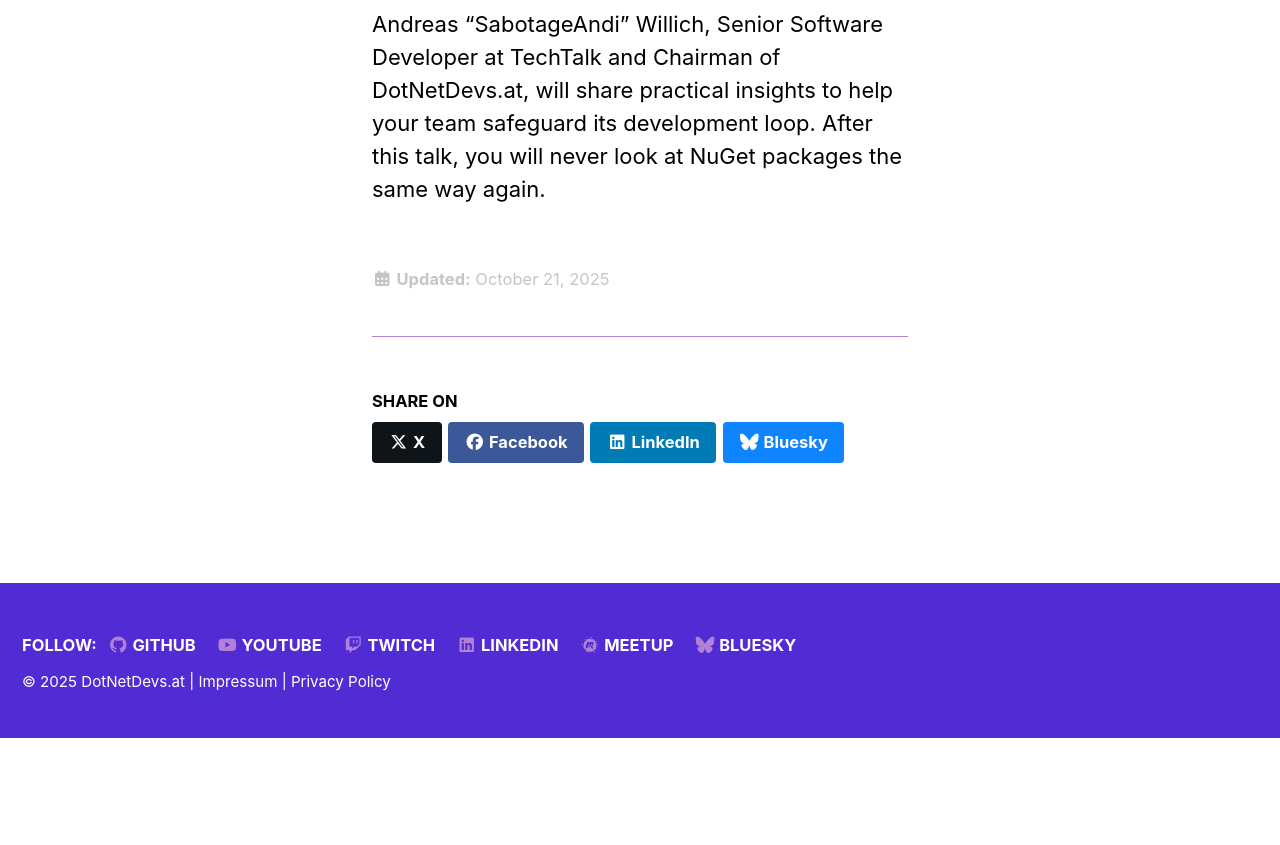
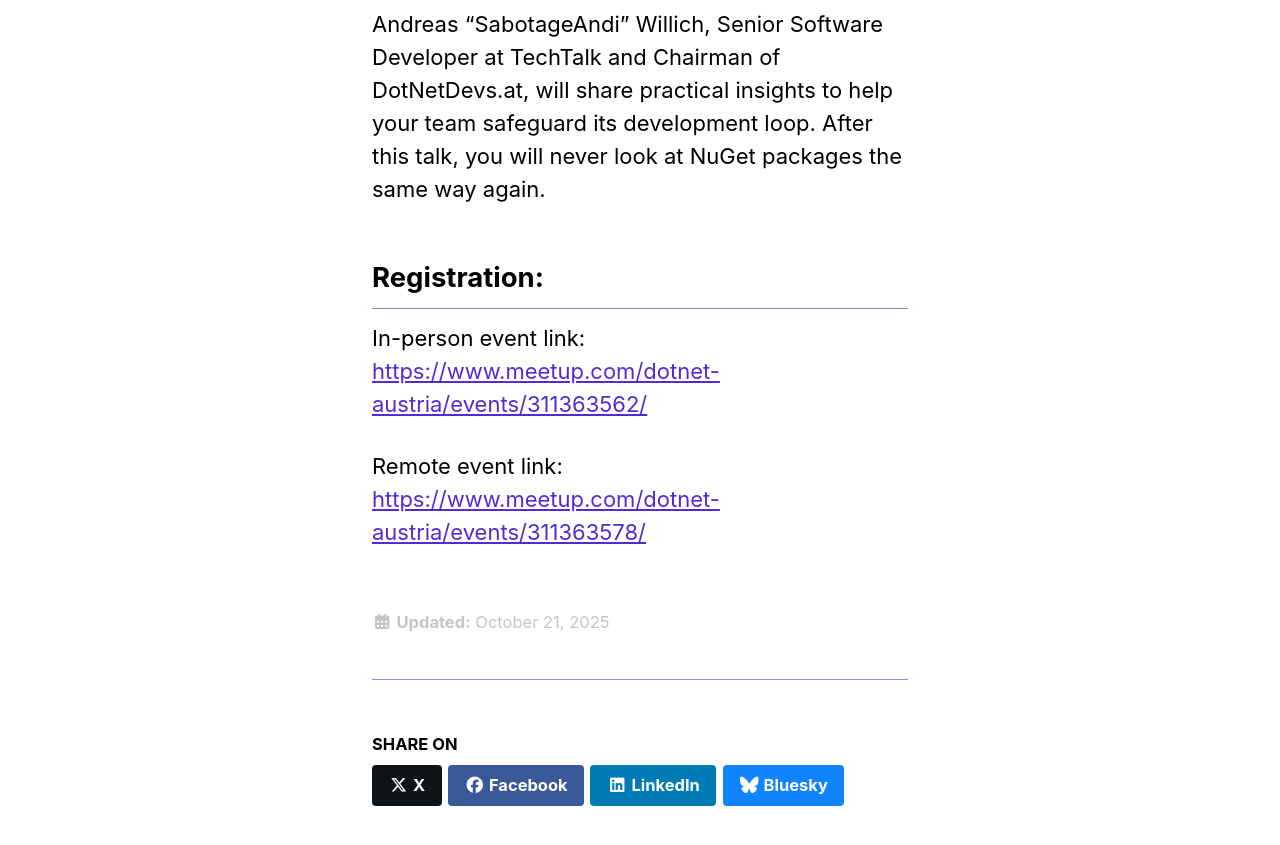
Before and after one commit to dotnetdevsaustria/dotnetdevsaustria.github.io, a Jekyll site: the page built from _events/2025-10-21.md, in a window 1280 px wide and 900 px high, scrolled down 1029 px. Shown: the top 845 px of the window. Built offline with Jekyll 4.4.1, drawn with Linux system fonts in a browser that asks for light colours; cached includes are drawn as plain includes; before the commit the page ends 1767 px from its top, so only the background shows below that.

Commit message:
Update event links for "Do you trust your NuGet packages?" talk

```diff
--- a/_events/2025-10-21.md
+++ b/_events/2025-10-21.md
@@ -3,8 +3,8 @@ date: 2025-10-21
 title: "Do you trust your NuGet packages?"
 speakers:
   - Andreas Willich
-InPersonLink: https://www.meetup.com/dotnet-austria/events/310018713/
-RemoteLink: https://www.meetup.com/dotnet-austria/events/310017849/
+InPersonLink: https://www.meetup.com/dotnet-austria/events/311363562/
+RemoteLink: https://www.meetup.com/dotnet-austria/events/311363578/
 RecordingLink:
 Registrations:
 Participants:
--- a/_layouts/event.html
+++ b/_layouts/event.html
@@ -67,18 +67,24 @@ layout: default
               <iframe width="560" height="315" src="https://www.youtube.com/embed/{{ page.RecordingLink | split: '/' | last | split: 'v=' | last | split: '&' | first }}" title="YouTube video player" frameborder="0" allowfullscreen></iframe>
             </div>
             <p>Link to Recording: <a href="{{ page.RecordingLink }}">{{ page.RecordingLink }}</a></p>
-          {% elsif page.RecordingLink %}
-            <video width="560" height="315" controls>
-              <source src="{{ page.RecordingLink }}">
-              Your browser does not support the video tag.
-            </video>
-            <p>Link to Recording: <a href="{{ page.RecordingLink }}">{{ page.RecordingLink }}</a></p>
           {% endif %}
-
         {% endif %}
 
         {{ page.abstract | markdownify }}
-        {% if page.link %}<div><a href="{{ page.link }}" class="btn btn--primary">{{ site.data.ui-text[site.locale].ext_link_label | default: "Direct Link" }}</a></div>{% endif %}
+
+        {% if page.RecordingLink contains 'youtube.com' or page.RecordingLink contains 'youtu.be' %}
+
+        {% else %}
+            <h2>Registration:</h2>
+
+            {% if page.InPersonLink %}
+              <p>In-person event link: <a href="{{ page.InPersonLink }}">{{ page.InPersonLink }}</a></p>
+            {% endif %}
+            {% if page.RemoteLink %}
+              <p>Remote event link: <a href="{{ page.RemoteLink }}">{{ page.RemoteLink }}</a></p>
+            {% endif %}
+        {% endif %}
+
       </section>
 
       <footer class="page__meta">
```
